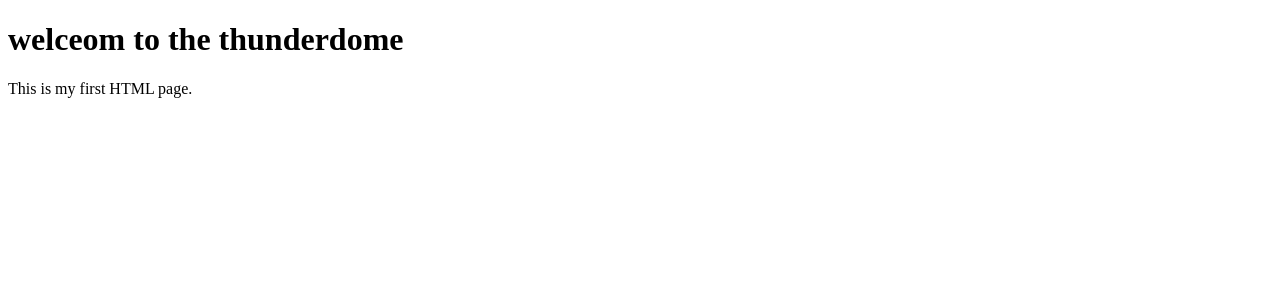
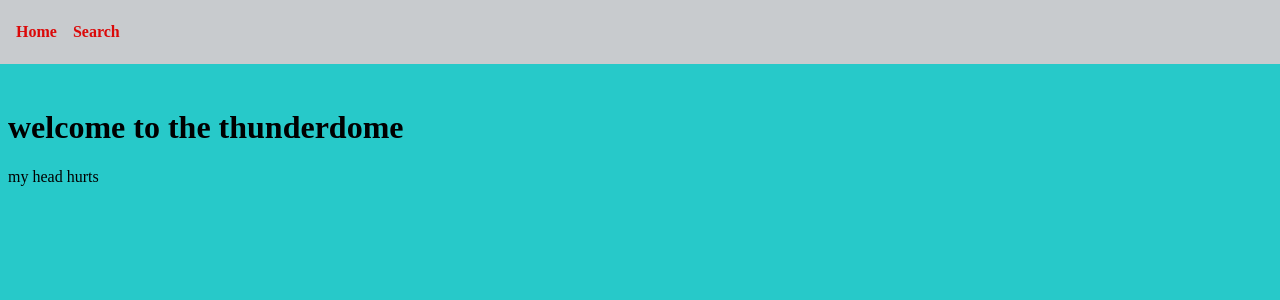
Before and after one commit to TempeHS/2026SE_MajorProject_Max.H, a Flask app: page / in a window 1280 px wide. Shown: the top 300 px of the page. Run offline with Flask 3, Linux system fonts and the light colour scheme.

Commit message:
added new base template and sorted out a few details, head hurts really bad

```diff
--- a/Flaskapp/static/css/app.css
+++ b/Flaskapp/static/css/app.css
@@ -1,2 +1,30 @@
 body {
+  background-color: rgb(39, 201, 201);
 }
+
+.navbar {
+  position: fixed;
+  top: 0;
+  left: 0;
+  width: 100%;
+  height: 64px;
+  display: flex;
+  align-items: center;
+  gap: 1rem;
+  padding: 0 1rem;
+  background-color: #c8cbce;
+}
+
+.navbar a {
+  color: rgb(219, 9, 9);
+  text-decoration: none;
+  font-weight: 600;
+}
+
+.navlink a:hover {
+  text-decoration: underline;
+}
+
+main {
+  padding-top: 80px;
+}
--- /dev/null
+++ b/Flaskapp/templates/base.html
@@ -0,0 +1,19 @@
+<!doctype html>
+<html lang="en">
+  <head>
+    <meta charset="UTF-8" />
+    <meta name="viewport" content="width=device-width, initial-scale=1" />
+    <title>{% block title %}My Site{% endblock %}</title>
+    <link
+      rel="stylesheet"
+      href="{{ url_for('static', filename='css/app.css') }}"
+    />
+  </head>
+  <body>
+    {% include "navbar.html" %}
+    <main>
+      <h1>{% block heading %}Page Heading{% endblock %}</h1>
+      {% block content %}{% endblock %}
+    </main>
+  </body>
+</html>
--- a/Flaskapp/templates/mainpage.html
+++ b/Flaskapp/templates/mainpage.html
@@ -1,11 +1,5 @@
-<!doctype html>
-<html lang="en">
-  <head>
-    <meta charset="UTF-8" />
-    <title>main page</title>
-  </head>
-  <body>
-    <h1>welceom to the thunderdome</h1>
-    <p>This is my first HTML page.</p>
-  </body>
-</html>
+{% extends "base.html" %} {% block title %}Main Page{% endblock %} {% block
+heading %}welcome to the thunderdome {% endblock %} {% block content %}
+<p>my head hurts</p>
+
+{% endblock %}
--- a/Flaskapp/templates/navbar.html
+++ b/Flaskapp/templates/navbar.html
@@ -0,0 +1,4 @@
+<nav class="navbar">
+  <a href="{{ url_for('mainpage') }}">Home</a>
+  <a href="{{ url_for('search') }}">Search</a>
+</nav>
--- a/main.py
+++ b/main.py
@@ -18,6 +18,7 @@ def mainpage():
 
 @app.route("/search", methods=["GET"])
 def search():
+
     return render_template("search.html")
 
 
--- a/planning/plans.txt
+++ b/planning/plans.txt
@@ -18,3 +18,6 @@ Notes: 20/05/26
  """
  relearnt about flask, need to learn java, so work on quick frontend display, then move to plugin asap
  """
+
+
+ HTML layout
```
Also changed, not shown: Flaskapp/templates/search.html (+25 -0 lines).
